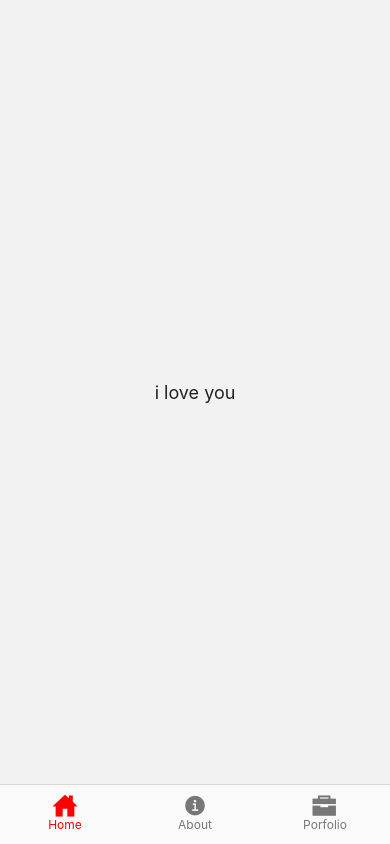
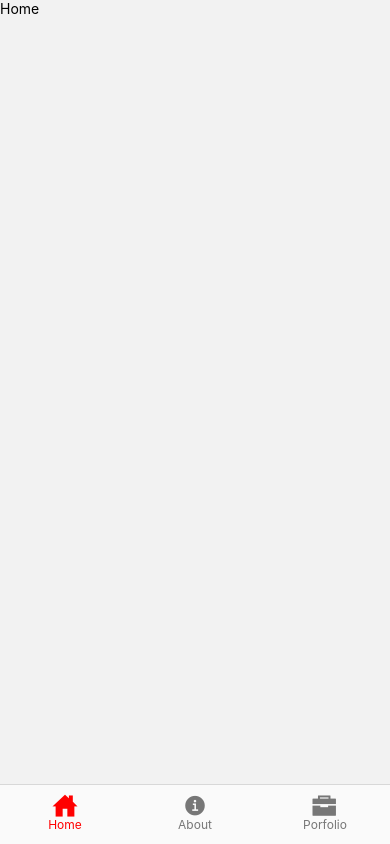
Before and after one commit to mateusmatosleonardo/portifolio-mobile, a React Native app: screen /Home in a window 390 px wide. Built offline with nearby package versions, Linux system fonts and the light colour scheme.

Commit message:
removing home

```diff
--- a/src/views/Home/index.js
+++ b/src/views/Home/index.js
@@ -1,12 +1,67 @@
+/* eslint-disable react-native/no-inline-styles */
 import React from 'react';
-import {View, Text} from 'react-native';
+
+import {
+  View,
+  StyleSheet,
+  ScrollView,
+  Text,
+  TouchableOpacity,
+} from 'react-native';
+import Icon from 'react-native-vector-icons/Ionicons';
 
 const Home = () => {
   return (
-    <View style={{flex: 1, justifyContent: 'center', alignItems: 'center'}}>
-      <Text style={{color: '#222', fontSize: 18}}>i love you</Text>
+    // <View style={styles.container}>
+    //   <ScrollView
+    //     style={styles.containerScroll}
+    //     contentContainerStyle={{padding: 20}}>
+    //     <Text style={styles.textHeader}>Para onde você deseja navegar?</Text>
+    //     <TouchableOpacity style={styles.btnNavigation} activeOpacity={0.7}>
+    //       <Icon name="home" size={29} color={'#fafafa'} />
+    //       <Text style={styles.textButton}>Home</Text>
+    //     </TouchableOpacity>
+    //     <TouchableOpacity style={styles.btnNavigation} activeOpacity={0.7}>
+    //       <Icon name="information-circle-sharp" size={29} color={'#fafafa'} />
+    //       <Text style={styles.textButton}>Sobre</Text>
+    //     </TouchableOpacity>
+    //     <TouchableOpacity style={styles.btnNavigation} activeOpacity={0.7}>
+    //       <Icon name="briefcase-sharp" size={29} color={'#fafafa'} />
+    //       <Text style={styles.textButton}>Home</Text>
+    //     </TouchableOpacity>
+    //   </ScrollView>
+    // </View>
+    <View>
+      <Text>Home</Text>
     </View>
   );
 };
 
+const styles = StyleSheet.create({
+  container: {
+    flex: 1,
+    padding: 15,
+    backgroundColor: '#dedede',
+  },
+  containerScroll: {
+    backgroundColor: '#fafafa',
+  },
+  textHeader: {
+    fontSize: 24,
+    color: '#5f5380',
+  },
+  btnNavigation: {
+    flexDirection: 'row',
+    alignItems: 'center',
+    padding: 20,
+    marginTop: 20,
+    backgroundColor: '#5f5380',
+  },
+  textButton: {
+    color: '#fff',
+    marginLeft: 8,
+    marginRight: 8,
+  },
+});
+
 export default Home;
```
